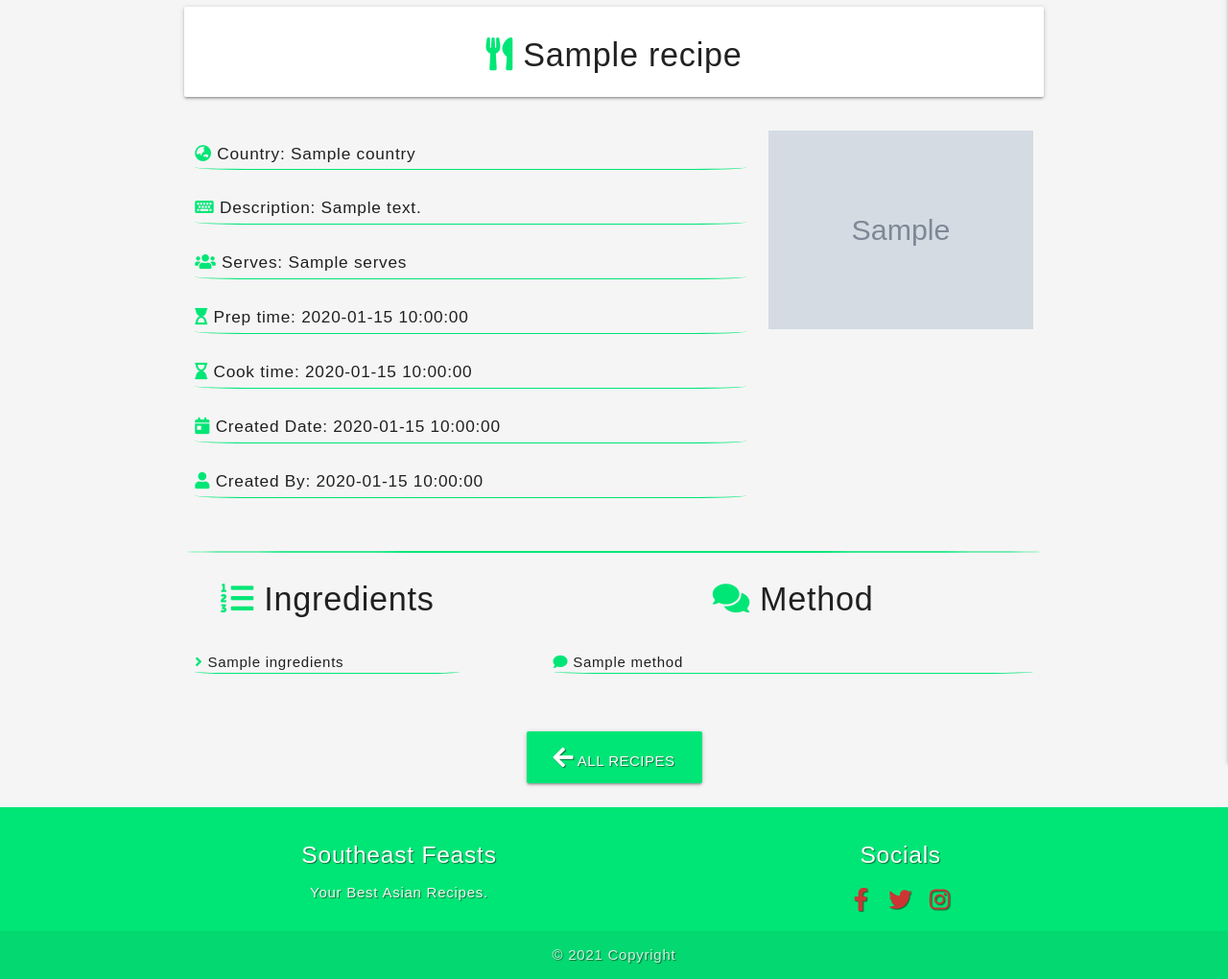
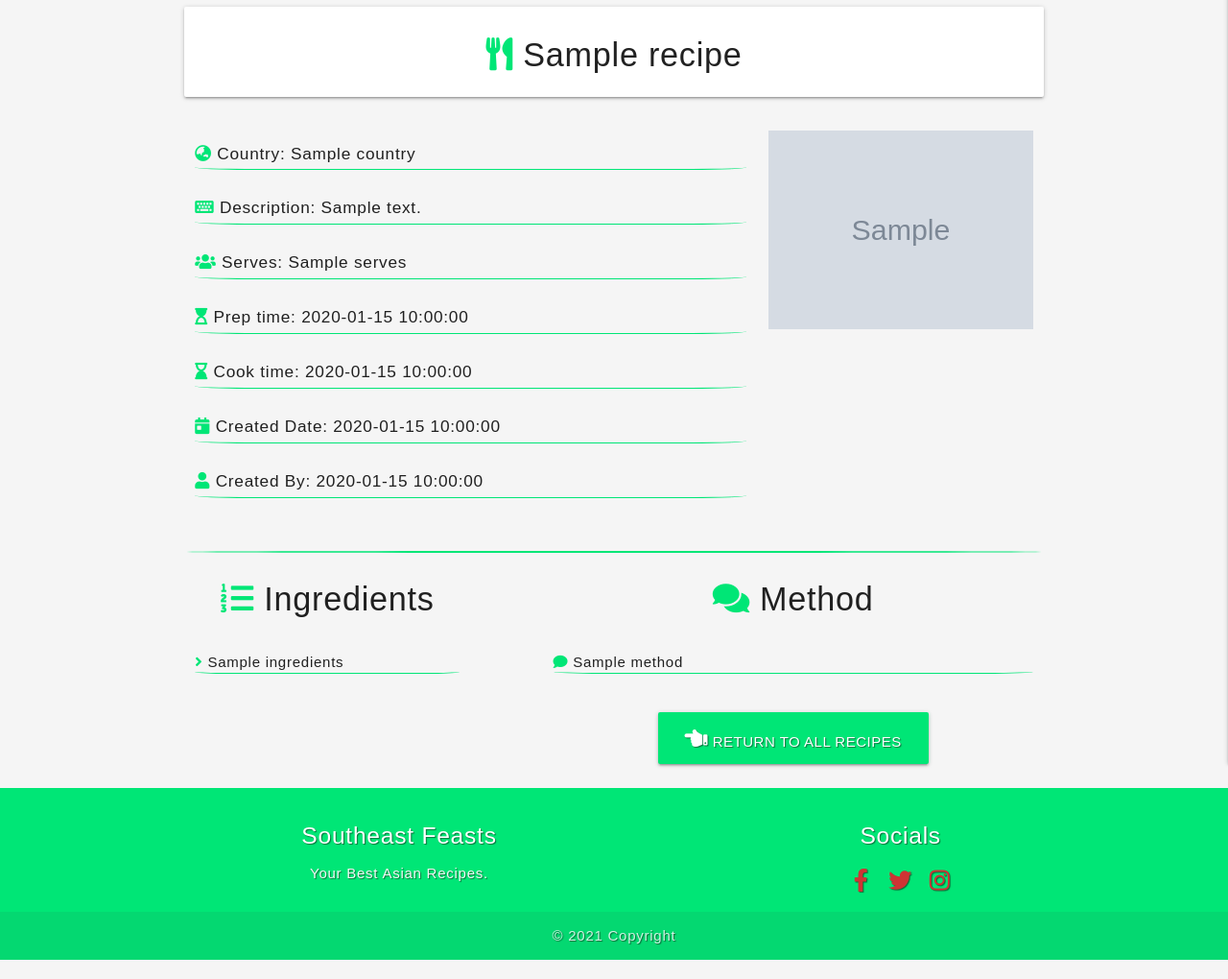
Before and after one commit to lukehanson2429/southeast-feasts, a Flask app: template templates/recipes/recipe.html in a window 1280 px wide. Shown: the part 65-1085 px from the top of the page at 96% size. Run offline with Flask 2, Linux system fonts and the light colour scheme; the template is opened without the code that fills it: most values are stand-ins (such as "Sample title", 1, 10 or a date in 2020); grey boxes marked "Sample" are stand-in pictures; some libraries are stand-ins or nearby versions; some web fonts are replaced.

Commit message:
return button to all recipes moved to under method section

```diff
--- a/templates/recipes/recipe.html
+++ b/templates/recipes/recipe.html
@@ -63,12 +63,10 @@
                 <li><i class="fas fa-comment green-text text-accent-3"></i> {{ method }}</li>
                 {% endfor %}
             </ul>
-        </div>
-    </div>
-    <!-- Button for URL to all recipes -->
-    <div class="row">
-        <div class="col s12 center-align">
-    <a href="{{ url_for('recipes', country='South East Asia') }}" class="btn-large green accent-3 text-shadow"><i class="fas fa-arrow-left"></i> All Recipes</a>
+            <!-- Button for URL to all recipes -->
+            <div class="col s12 center-align">
+                <a href="{{ url_for('recipes', country='South East Asia') }}" class="btn-large green accent-3 text-shadow"><i class="fas fa-hand-point-left"></i> Return to All Recipes</a>
+                    </div>
         </div>
     </div>
 </div>
```
